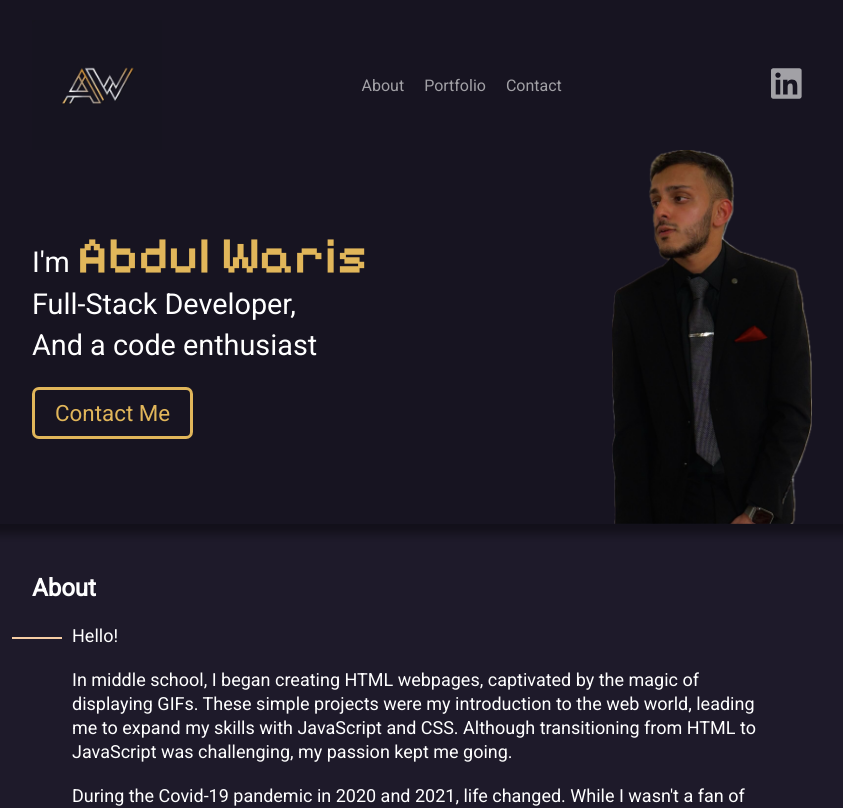
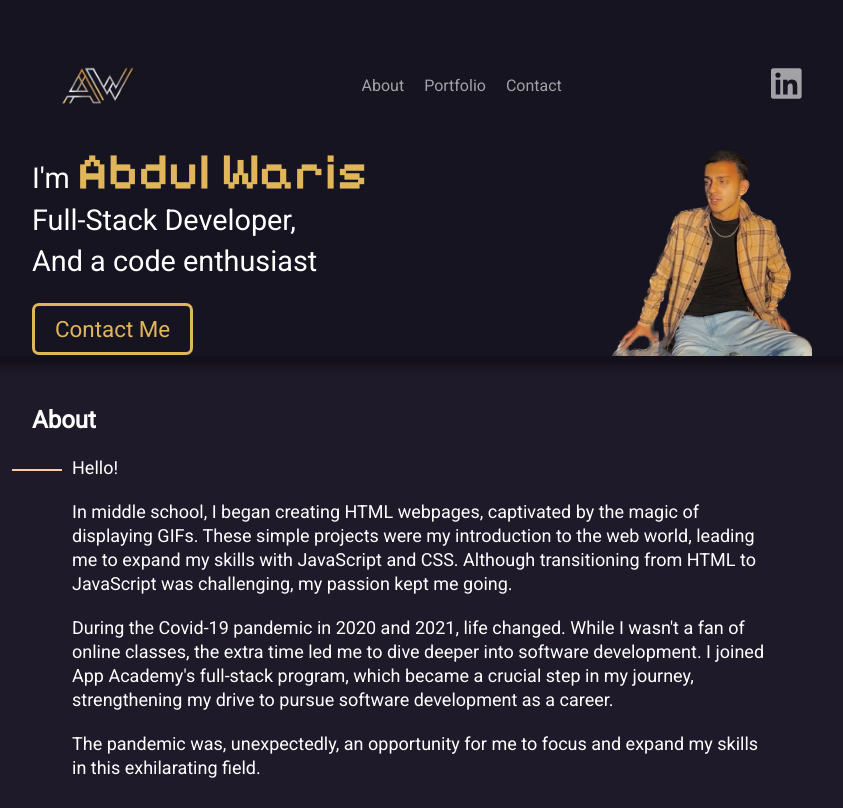
Before and after one commit to Waris-95/Personal-Portfolio-React, a Next.js app: page / in a window 1280 px wide. Shown: the top 808 px of the page, without its empty margins (218-1061 px from the left). Built offline with nearby package versions, Linux system fonts and the light colour scheme.

Commit message:
taking changes back

```diff
--- a/components/Intro.js
+++ b/components/Intro.js
@@ -19,7 +19,7 @@ export default function Intro() {
             </div>
             <div className="img-container">
 
-<Image src="/img/Subject.png" alt="Abdul Waris" width={200} height={20} />
+<Image src="/img/Image_2.png" alt="Abdul Waris" width={200} height={20} />
 
 
             </div>
--- a/styles/intro.scss
+++ b/styles/intro.scss
@@ -60,8 +60,8 @@ section#intro.visible img {
 }
 
 // section#intro img {
-//     width: 190px;
-//     height: 290px;
+//     width: 240px;
+//     height: 280px;
 // }
 
 /* Media query for smaller screens (e.g., iPhone 12 Pro) */
```
